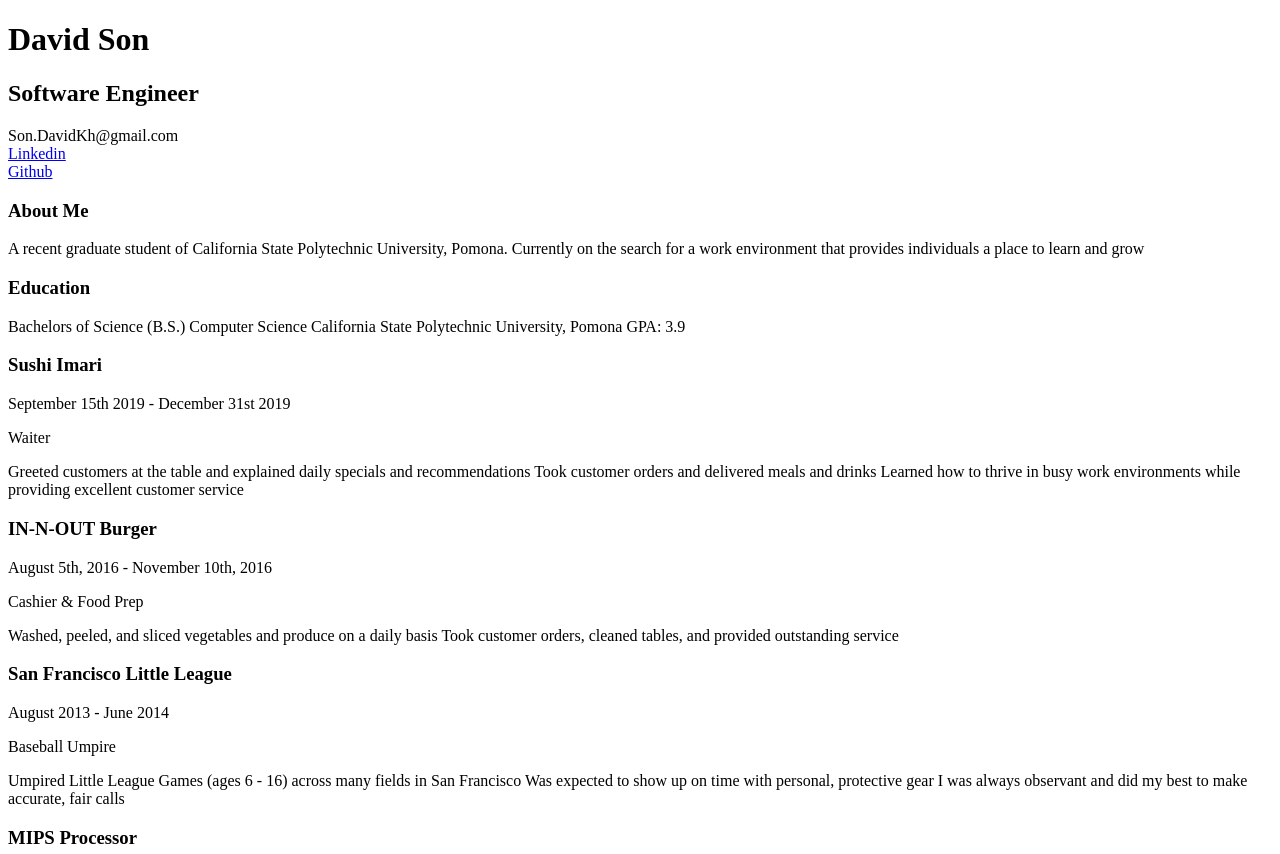
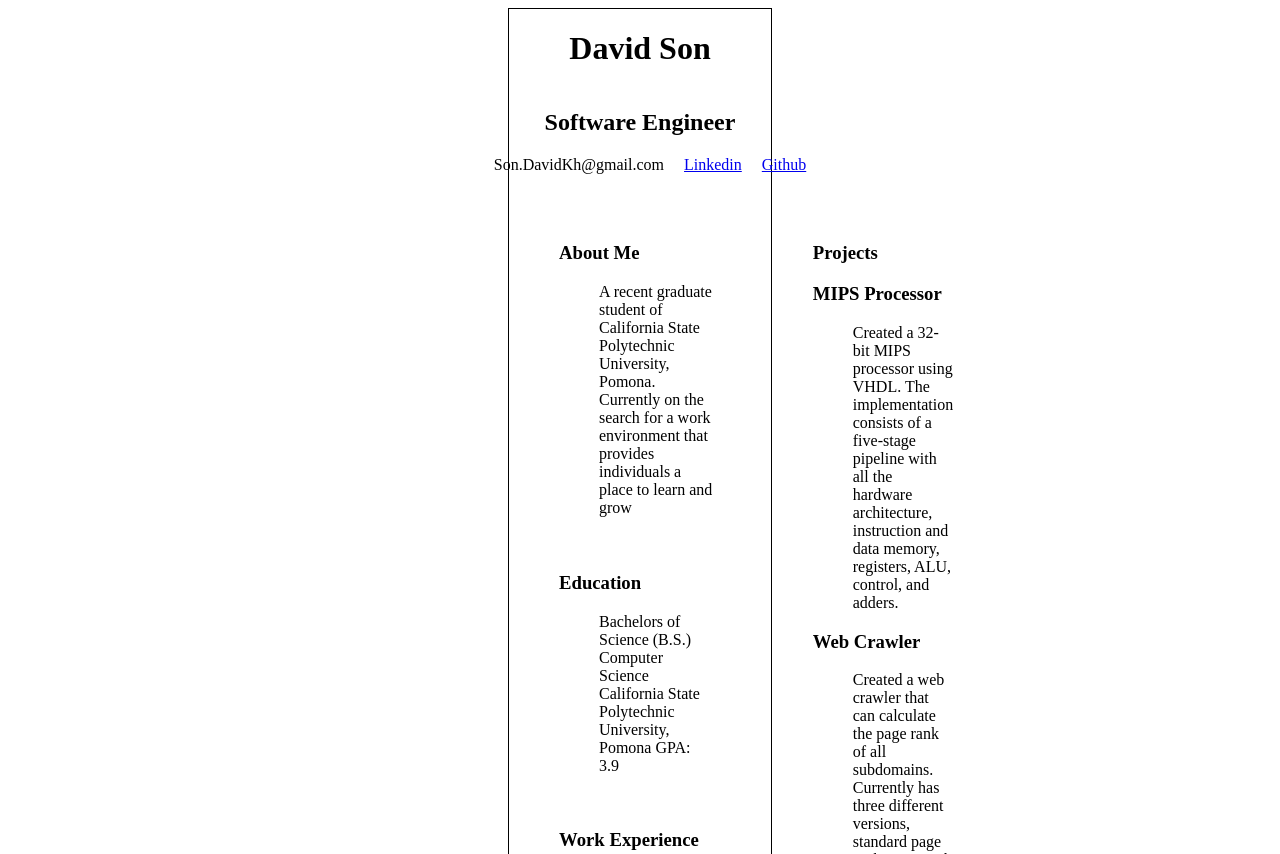
Before and after one commit to kson4/Resume, a plain HTML site: page index.html in a window 1280 px wide. Shown: the top 854 px of the page. Drawn offline with Linux system fonts and the light colour scheme.

Commit message:
basic styling

```diff
--- a/index.html
+++ b/index.html
@@ -5,8 +5,10 @@
     <meta http-equiv="X-UA-Compatible" content="IE=edge">
     <meta name="viewport" content="width=device-width, initial-scale=1.0">
     <title>Resume</title>
+    <link rel="stylesheet" href="styles.css">
 </head>
 <body>
+    <div class="container">
         <div class="header">
             <h1>David Son</h1>
             <h2>Software Engineer</h2>
@@ -40,6 +42,7 @@
                     </p>
                 </div>
                 <div class="experience">
+                    <h3>Work Experience</h3>
                     <div class="sushi">
                         <h3 class="company">Sushi Imari</h3>
                         <p class="date">September 15th 2019 - December 31st 2019</p>
@@ -73,6 +76,7 @@
             </div>
             <div class="right-column">
                 <div class="projects">
+                    <h3>Projects</h3>
                     <div class="mips">
                         <h3 class="title">MIPS Processor</h3>
                         <p>
@@ -120,6 +124,6 @@
                 </div>
             </div>
         </div>
-
+    </div>
 </body>
 </html>
--- /dev/null
+++ b/styles.css
@@ -0,0 +1,37 @@
+.container {
+    margin-left: 500px;
+    margin-right: 500px;
+    border: 1px solid black
+}
+
+.header {
+    display: flex;
+    flex-direction: column;
+    align-items: center;
+    justify-content: center;
+}
+
+.contact {
+    display: flex;
+    flex-direction: row;
+}
+
+.contact div {
+    padding-left: 20px;
+}
+
+.content {
+    display: flex;
+}
+
+.left-column, .right-column {
+    padding: 50px;
+}
+
+.about, .education {
+    padding-bottom: 20px;
+}
+
+p {
+    padding-left: 40px;
+}
```
Lines whose indentation alone changed are shown as unchanged.
